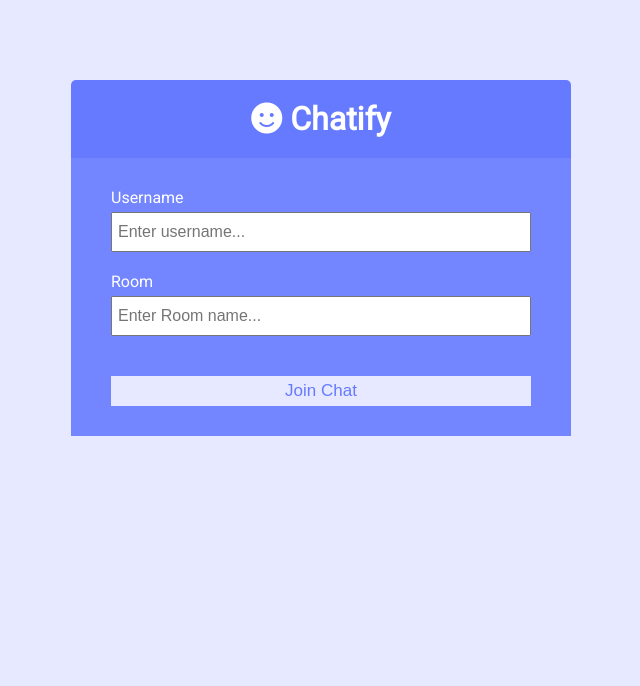
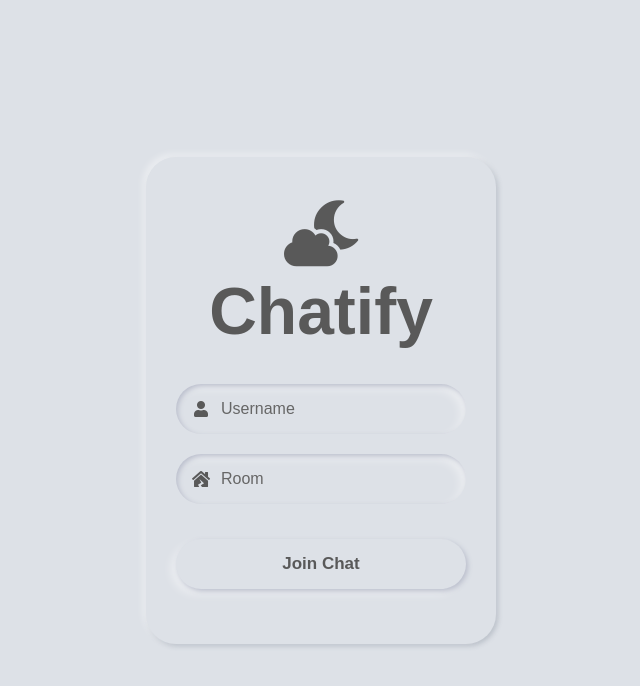
Before and after one commit to JunaedAbed/Chatify, a website: page public/index.html in a window 1280 px wide. Shown: the whole page, without its empty margins (319-959 px from the left). Drawn offline with Linux system fonts and the light colour scheme.

Commit message:
login page css changed

```diff
--- /dev/null
+++ b/public/css/joinPage.css
@@ -0,0 +1,128 @@
+@import url("https://fonts.googleapis.com/css?family=Roboto&display=swap");
+
+:root {
+  --dark-color-a: #667aff;
+  --dark-color-b: #7386ff;
+  --light-color: #e6e9ff;
+  --success-color: #5cb85c;
+  --error-color: #d9534f;
+}
+
+* {
+  box-sizing: border-box;
+  margin: 0;
+  padding: 0;
+  font-family: "Poppins", sans-serif;
+}
+
+body {
+  display: grid;
+  place-items: center;
+  background: #dde1e7;
+  text-align: center;
+	margin: none;
+  height: 100vh;
+  width: 100vw;
+  overflow: hidden;
+}
+
+/* Join Page */
+.join-container {
+  width: 350px;
+  background: #dde1e7;
+  border-radius: 30px;
+  padding: 40px 30px;
+  box-shadow: -3px -3px 7px #ffffff73, 2px 2px 5px rgba(94, 104, 121, 0.288);
+}
+
+.join-header {
+  font-size: 33px;
+  font-weight: 600;
+  margin-bottom: 35px;
+  color: #595959;
+}
+
+.join-main {
+  /* padding: 30px 40px;
+  background: var(--dark-color-b); */
+}
+
+.join-main p {
+  margin-bottom: 20px;
+}
+
+.join-main .form-control {
+  margin-bottom: 20px;
+  height: 50px;
+  width: 100%;
+  display: flex;
+  position: relative;
+}
+
+.join-main label {
+  position: absolute;
+	top: 50%;
+	left: 45px;
+	pointer-events: none;
+	color: #666666;
+    transform: translateY(-50%);
+}
+
+.form-control input:focus ~ label{
+	color: var(--dark-color-a);
+}
+
+.form-control input:valid ~ label{
+	opacity: 0;
+}
+
+.join-main input[type="text"] {
+  height: 100%;
+  width: 100%;
+  padding-left: 45px;
+  font-size: 18px;
+  outline: none;
+  border: none;
+  color: #595959;
+  border-radius: 25px;
+  background: #dde1e7;
+  box-shadow: inset 2px 2px 5px #babecc, inset -5px 5px 10px #ffffff73;
+}
+
+.join-main input:focus {
+  box-shadow: inset 1px 1px 2px #babecc, inset -1px 1px 2px #ffffff73;
+}
+
+.form-control:nth-child(2) {
+  margin-top: 20px;
+}
+
+.form-control i{
+	position: absolute;
+	width: 50px;
+	line-height: 50px;
+	color: #595959;
+	margin-left: : 10px;
+}
+
+.join-main .btn {
+  margin: 15px 0;
+	width: 100%;
+	height: 50px;
+	color: #595959;
+	font-size: 17px;
+	font-weight: 550;
+	background: #dde1e7;
+	border: none;
+	outline: none;
+	border-radius: 25px;
+	cursor: pointer;
+	box-shadow: 2px 2px 5px #babecc,
+	            -5px 5px 10px #ffffff73;
+}
+
+.join-main .btn:hover{
+	color: #3498db;
+	box-shadow: inset 2px 2px 5px #babecc,
+	            inset -5px 5px 10px #ffffff73;
+}
--- a/public/css/style.css
+++ b/public/css/style.css
@@ -15,10 +15,11 @@
 }
 
 body {
-  font-family: "Roboto", sans-serif;
+  font-family: "Poppins", sans-serif;
   font-size: 16px;
   background: var(--light-color);
   margin: 20px;
+  /* display: grid; */
 }
 
 ul {
@@ -126,58 +127,6 @@ a {
   flex: 1;
 }
 
-/* Join Page */
-.join-container {
-  max-width: 500px;
-  margin: 80px auto;
-  color: #fff;
-}
-
-.join-header {
-  text-align: center;
-  padding: 20px;
-  background: var(--dark-color-a);
-  border-top-left-radius: 5px;
-  border-top-right-radius: 5px;
-}
-
-.join-main {
-  padding: 30px 40px;
-  background: var(--dark-color-b);
-}
-
-.join-main p {
-  margin-bottom: 20px;
-}
-
-.join-main .form-control {
-  margin-bottom: 20px;
-}
-
-.join-main label {
-  display: block;
-  margin-bottom: 5px;
-}
-
-.join-main input[type="text"] {
-  font-size: 16px;
-  padding: 5px;
-  height: 40px;
-  width: 100%;
-}
-
-.join-main select {
-  font-size: 16px;
-  padding: 5px;
-  height: 40px;
-  width: 100%;
-}
-
-.join-main .btn {
-  margin-top: 20px;
-  width: 100%;
-}
-
 @media (max-width: 700px) {
   .chat-main {
     display: block;
--- a/public/index.html
+++ b/public/index.html
@@ -10,35 +10,25 @@
       integrity="sha256-mmgLkCYLUQbXn0B1SRqzHar6dCnv9oZFPEC1g1cwlkk="
       crossorigin="anonymous"
     />
-    <link rel="stylesheet" href="css/style.css" />
+    <link rel="stylesheet" href="css/joinPage.css" />
     <title>Chatify App</title>
   </head>
   <body>
     <div class="join-container">
       <header class="join-header">
-        <h1><i class="fas fa-smile"></i> Chatify</h1>
+        <h1><i class="fas fa-cloud-moon"></i> Chatify</h1>
       </header>
       <main class="join-main">
         <form action="chat.html">
           <div class="form-control">
+            <i class="fas fa-user"></i>
+            <input type="text" name="username" id="username" required />
             <label for="username">Username</label>
-            <input
-              type="text"
-              name="username"
-              id="username"
-              placeholder="Enter username..."
-              required
-            />
           </div>
           <div class="form-control">
+            <i class="fas fa-house-damage"></i>
+            <input name="room" id="room" type="text" required />
             <label for="room">Room</label>
-            <input
-              name="room"
-              id="room"
-              placeholder="Enter Room name..."
-              type="text"
-              required
-            />
           </div>
           <button type="submit" class="btn">Join Chat</button>
         </form>
```
Also changed, not shown: plan.txt (added, +9 -0 lines), 1 other file.
